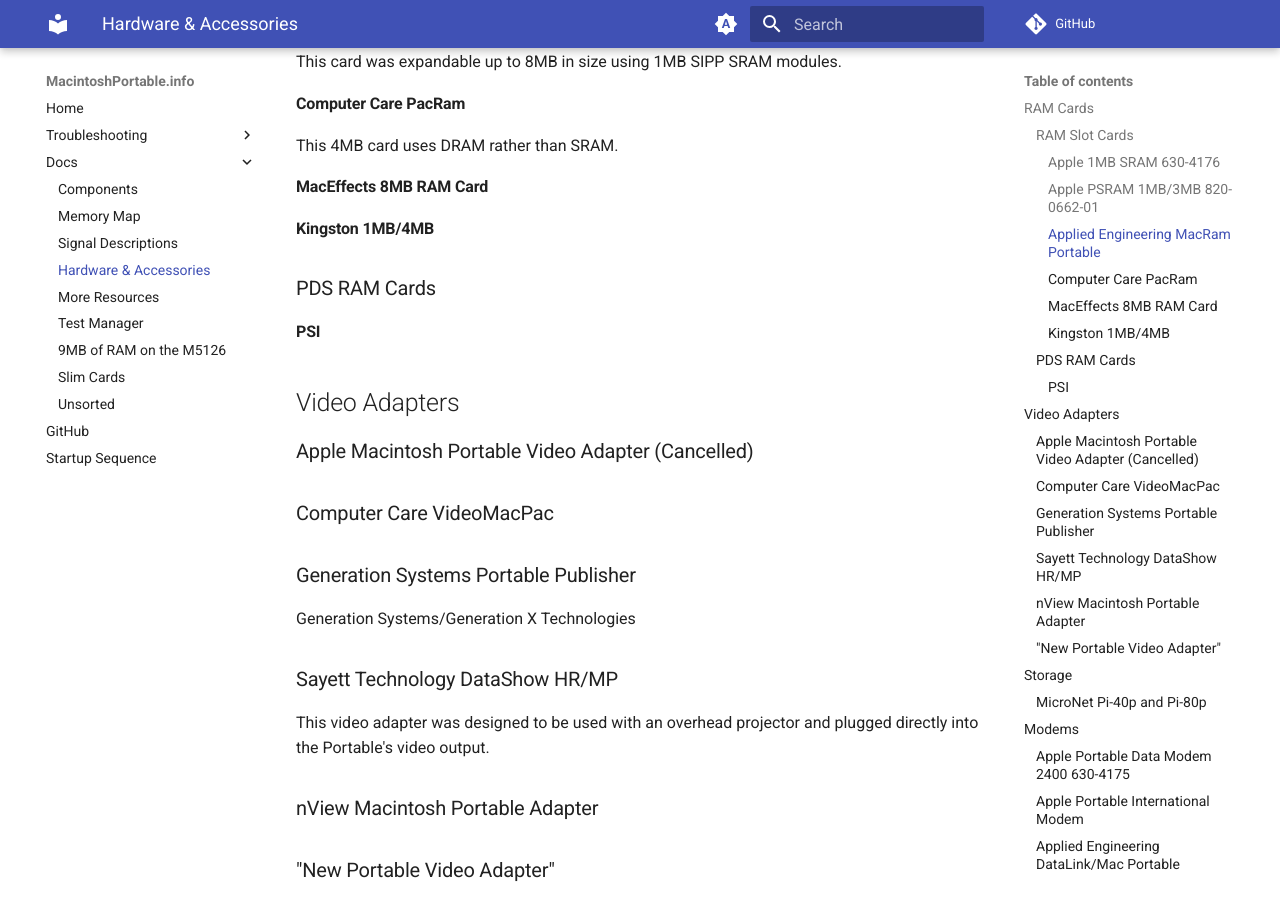
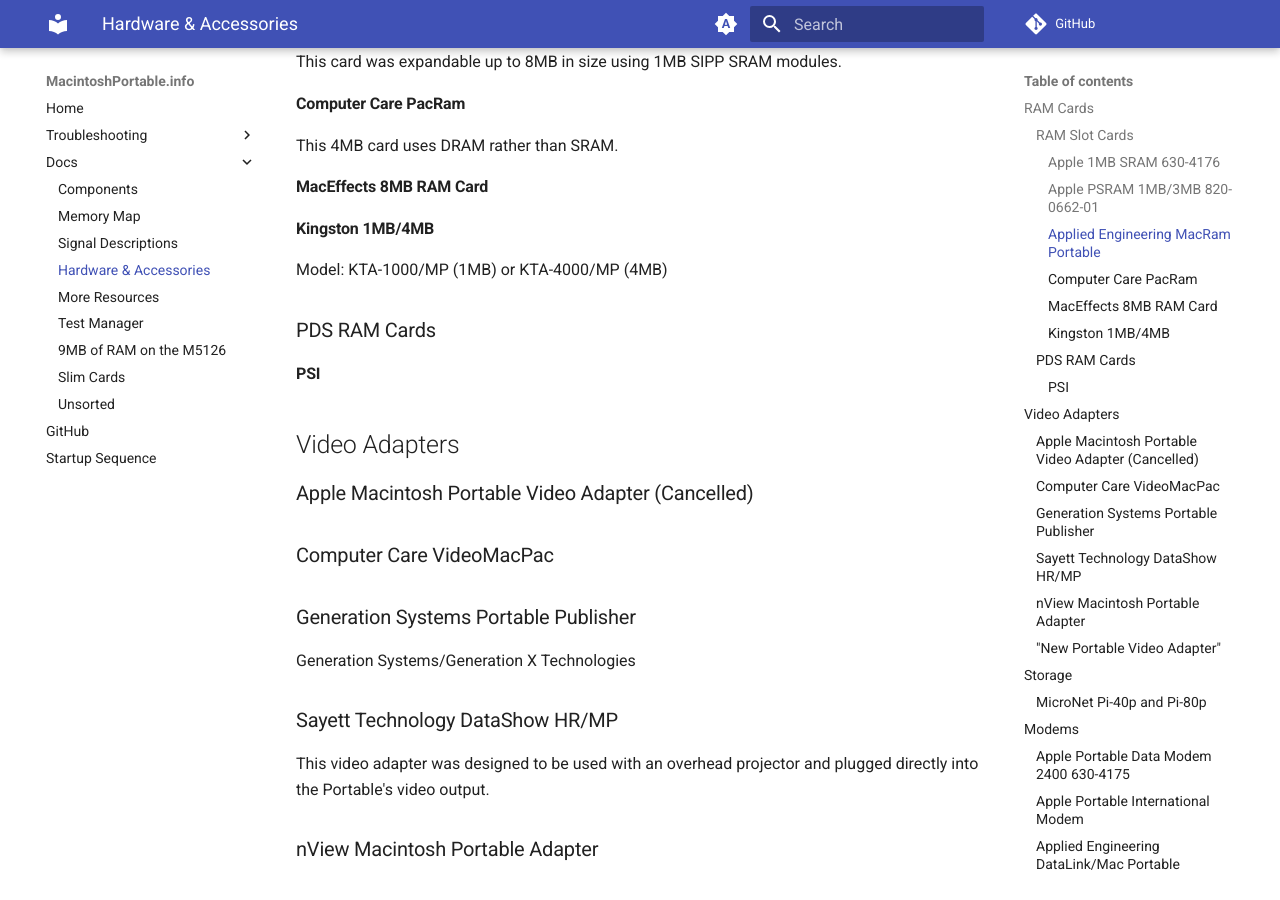
Before and after one commit to rezafouladian/MacintoshPortable, an MkDocs documentation site: the page built from docs/HardwareAndAccessories.md, in a window 1280 px wide and 900 px high, scrolled down 352 px. Built offline with MkDocs 1.6.1 and Material for MkDocs 9.7.7, drawn with Linux system fonts in a browser that asks for light colours; comment, search, counter and statistics services are not loaded.

Commit message:
Add models for Kingston RAM

```diff
--- a/docs/HardwareAndAccessories.md
+++ b/docs/HardwareAndAccessories.md
@@ -15,6 +15,8 @@ This 4MB card uses DRAM rather than SRAM.
 #### MacEffects 8MB RAM Card
 
 #### Kingston 1MB/4MB
+
+Model: KTA-1000/MP (1MB) or KTA-4000/MP (4MB)
 
 ### PDS RAM Cards
 
```
